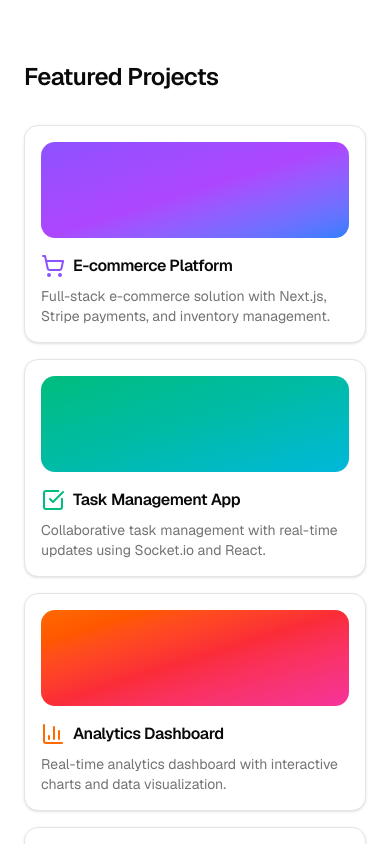
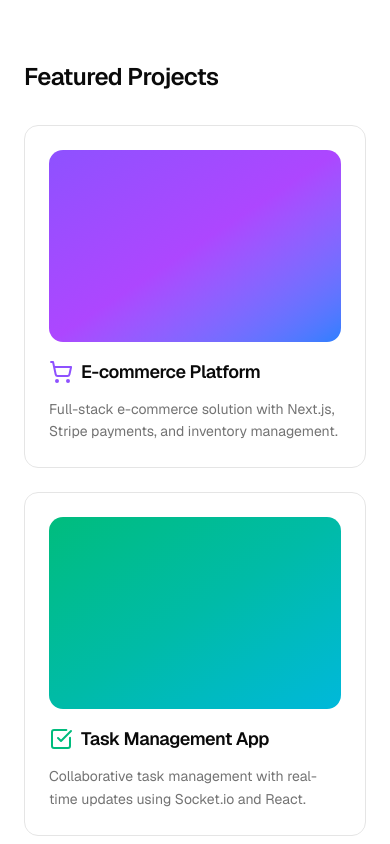
Before and after one commit to SauravChanda/Portfolio-website, a Next.js app: page / in a window 390 px wide. Shown: the part 4920-5764 px from the top of the page. Built offline with nearby package versions, Linux system fonts and the light colour scheme.

Commit message:
feat(ui): add 3d card component and update projects section
Implement interactive 3D card component with mouse tracking effects
Replace existing card implementation in projects section with new 3D cards

```diff
--- a/src/components/sections/projects-section.tsx
+++ b/src/components/sections/projects-section.tsx
@@ -1,6 +1,6 @@
 "use client";
 import { motion } from "framer-motion";
-import { Card, CardContent, CardDescription, CardHeader, CardTitle } from "@/components/ui/card";
+import { CardContainer, CardBody, CardItem } from "@/components/ui/3d-card";
 import { ShoppingCart, CheckSquare, BarChart3, Link } from "lucide-react";
 
 export function ProjectsSection() {
@@ -11,7 +11,6 @@ export function ProjectsSection() {
       header: (
         <div className="flex flex-1 w-full h-full min-h-[6rem] rounded-xl bg-gradient-to-br from-violet-500 via-purple-500 to-blue-500"></div>
       ),
-      className: "md:col-span-2",
       icon: <ShoppingCart className="h-6 w-6 text-violet-500" />
     },
     {
@@ -20,7 +19,6 @@ export function ProjectsSection() {
       header: (
         <div className="flex flex-1 w-full h-full min-h-[6rem] rounded-xl bg-gradient-to-br from-emerald-500 via-teal-500 to-cyan-500"></div>
       ),
-      className: "md:col-span-1",
       icon: <CheckSquare className="h-6 w-6 text-emerald-500" />
     },
     {
@@ -29,7 +27,6 @@ export function ProjectsSection() {
       header: (
         <div className="flex flex-1 w-full h-full min-h-[6rem] rounded-xl bg-gradient-to-br from-orange-500 via-red-500 to-pink-500"></div>
       ),
-      className: "md:col-span-1",
       icon: <BarChart3 className="h-6 w-6 text-orange-500" />
     },
     {
@@ -38,7 +35,6 @@ export function ProjectsSection() {
       header: (
         <div className="flex flex-1 w-full h-full min-h-[6rem] rounded-xl bg-gradient-to-br from-indigo-500 via-blue-500 to-cyan-500"></div>
       ),
-      className: "md:col-span-2",
       icon: <Link className="h-6 w-6 text-indigo-500" />
     },
   ];
@@ -54,32 +50,41 @@ export function ProjectsSection() {
       >
         Featured Projects
       </motion.h2>
-      <div className="grid md:auto-rows-[18rem] grid-cols-1 md:grid-cols-3 gap-4 max-w-4xl mx-auto">
+      <div className="grid grid-cols-1 md:grid-cols-2 lg:grid-cols-3 gap-6 max-w-6xl mx-auto">
         {projects.map((item, i) => (
           <motion.div
             key={i}
-            className={item.className}
-            whileHover={{
-              scale: 1.02,
-              transition: { duration: 0.2 },
+            initial={{ opacity: 0, y: 20 }}
+            whileInView={{ opacity: 1, y: 0 }}
+            transition={{
+              duration: 0.5,
+              delay: i * 0.1
             }}
+            viewport={{ once: true }}
           >
-            <Card className="h-full hover:shadow-xl transition duration-200">
-              <CardHeader className="p-4">
-                {item.header}
-              </CardHeader>
-              <CardContent className="p-4 pt-0 flex flex-col justify-between flex-1">
-                <div>
-                  <div className="flex items-center gap-2 mb-2">
-                    {item.icon}
-                    <CardTitle className="text-base">{item.title}</CardTitle>
-                  </div>
-                  <CardDescription className="text-sm">
-                    {item.description}
-                  </CardDescription>
-                </div>
-              </CardContent>
-            </Card>
+            <CardContainer className="inter-var">
+              <CardBody className="bg-card relative group/card dark:hover:shadow-2xl dark:hover:shadow-primary/[0.1] border border-border w-full h-full rounded-xl p-6 hover:border-primary/50 transition-all duration-300">
+                <CardItem
+                  translateZ="50"
+                  className="w-full h-48 mb-4"
+                >
+                  {item.header}
+                </CardItem>
+                <CardItem
+                  translateZ="60"
+                  className="flex items-center gap-2 mb-3"
+                >
+                  {item.icon}
+                  <h3 className="text-lg font-semibold text-foreground">{item.title}</h3>
+                </CardItem>
+                <CardItem
+                  translateZ="40"
+                  className="text-sm text-muted-foreground leading-relaxed"
+                >
+                  {item.description}
+                </CardItem>
+              </CardBody>
+            </CardContainer>
           </motion.div>
         ))}
       </div>
--- /dev/null
+++ b/src/components/ui/3d-card.tsx
@@ -0,0 +1,155 @@
+"use client";
+
+import { cn } from "@/lib/utils";
+
+import React, {
+  createContext,
+  useState,
+  useContext,
+  useRef,
+  useEffect,
+} from "react";
+
+const MouseEnterContext = createContext<
+  [boolean, React.Dispatch<React.SetStateAction<boolean>>] | undefined
+>(undefined);
+
+export const CardContainer = ({
+  children,
+  className,
+  containerClassName,
+}: {
+  children?: React.ReactNode;
+  className?: string;
+  containerClassName?: string;
+}) => {
+  const containerRef = useRef<HTMLDivElement>(null);
+  const [isMouseEntered, setIsMouseEntered] = useState(false);
+
+  const handleMouseMove = (e: React.MouseEvent<HTMLDivElement>) => {
+    if (!containerRef.current) return;
+    const { left, top, width, height } =
+      containerRef.current.getBoundingClientRect();
+    const x = (e.clientX - left - width / 2) / 25;
+    const y = (e.clientY - top - height / 2) / 25;
+    containerRef.current.style.transform = `rotateY(${x}deg) rotateX(${y}deg)`;
+  };
+
+  const handleMouseEnter = (e: React.MouseEvent<HTMLDivElement>) => {
+    setIsMouseEntered(true);
+    if (!containerRef.current) return;
+  };
+
+  const handleMouseLeave = (e: React.MouseEvent<HTMLDivElement>) => {
+    if (!containerRef.current) return;
+    setIsMouseEntered(false);
+    containerRef.current.style.transform = `rotateY(0deg) rotateX(0deg)`;
+  };
+  return (
+    <MouseEnterContext.Provider value={[isMouseEntered, setIsMouseEntered]}>
+      <div
+        className={cn(
+          "flex items-center justify-center",
+          containerClassName
+        )}
+        style={{
+          perspective: "1000px",
+        }}
+      >
+        <div
+          ref={containerRef}
+          onMouseEnter={handleMouseEnter}
+          onMouseMove={handleMouseMove}
+          onMouseLeave={handleMouseLeave}
+          className={cn(
+            "flex items-center justify-center relative transition-all duration-200 ease-linear",
+            className
+          )}
+          style={{
+            transformStyle: "preserve-3d",
+          }}
+        >
+          {children}
+        </div>
+      </div>
+    </MouseEnterContext.Provider>
+  );
+};
+
+export const CardBody = ({
+  children,
+  className,
+}: {
+  children: React.ReactNode;
+  className?: string;
+}) => {
+  return (
+    <div
+      className={cn(
+        "h-96 w-96 [transform-style:preserve-3d]  [&>*]:[transform-style:preserve-3d]",
+        className
+      )}
+    >
+      {children}
+    </div>
+  );
+};
+
+export const CardItem = ({
+  as: Tag = "div",
+  children,
+  className,
+  translateX = 0,
+  translateY = 0,
+  translateZ = 0,
+  rotateX = 0,
+  rotateY = 0,
+  rotateZ = 0,
+  ...rest
+}: {
+  as?: React.ElementType;
+  children: React.ReactNode;
+  className?: string;
+  translateX?: number | string;
+  translateY?: number | string;
+  translateZ?: number | string;
+  rotateX?: number | string;
+  rotateY?: number | string;
+  rotateZ?: number | string;
+  [key: string]: any;
+}) => {
+  const ref = useRef<HTMLDivElement>(null);
+  const [isMouseEntered] = useMouseEnter();
+
+  useEffect(() => {
+    handleAnimations();
+  }, [isMouseEntered]);
+
+  const handleAnimations = () => {
+    if (!ref.current) return;
+    if (isMouseEntered) {
+      ref.current.style.transform = `translateX(${translateX}px) translateY(${translateY}px) translateZ(${translateZ}px) rotateX(${rotateX}deg) rotateY(${rotateY}deg) rotateZ(${rotateZ}deg)`;
+    } else {
+      ref.current.style.transform = `translateX(0px) translateY(0px) translateZ(0px) rotateX(0deg) rotateY(0deg) rotateZ(0deg)`;
+    }
+  };
+
+  return (
+    <Tag
+      ref={ref}
+      className={cn("w-fit transition duration-200 ease-linear", className)}
+      {...rest}
+    >
+      {children}
+    </Tag>
+  );
+};
+
+// Create a hook to use the context
+export const useMouseEnter = () => {
+  const context = useContext(MouseEnterContext);
+  if (context === undefined) {
+    throw new Error("useMouseEnter must be used within a MouseEnterProvider");
+  }
+  return context;
+};
```
